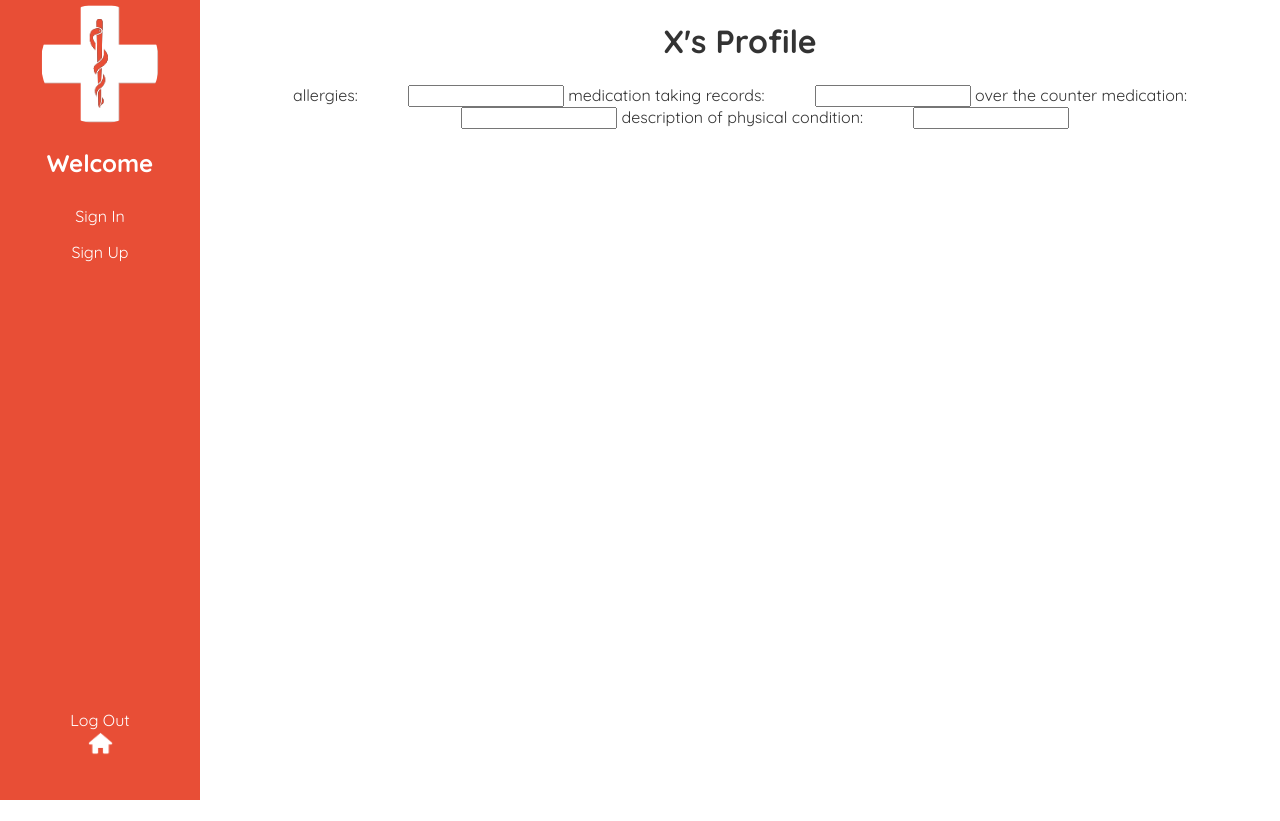
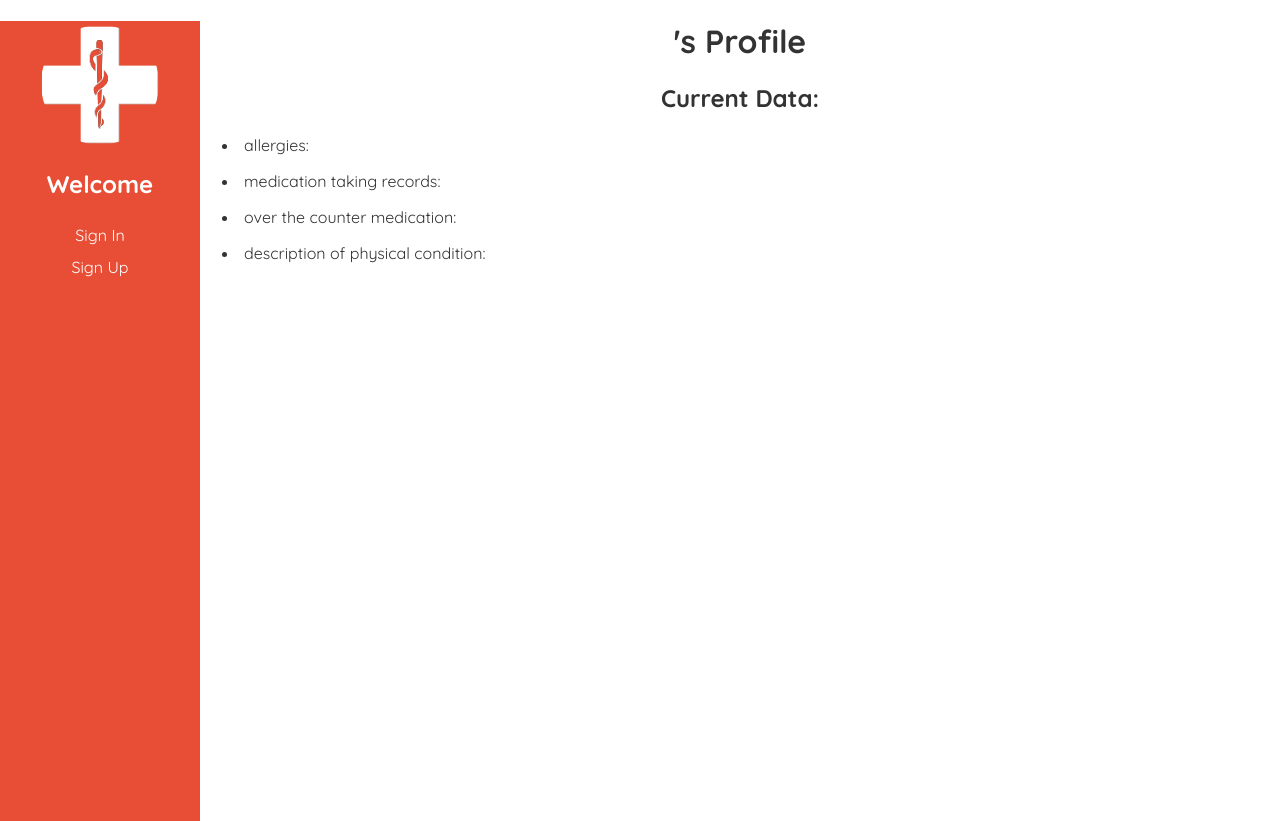
Before and after one commit to Turnbulll/CSCI334-Software-Design-Group-Project, a React (Create React App) app in the folder front-end/react-app/: page /Profile in a window 1280 px wide. Before the commit the page ends 800 px from the top, so only its background shows below. Built offline with nearby package versions, Linux system fonts and the light colour scheme.

Commit message:
getUser Nav bar issue
tytytyty

```diff
--- a/front-end/react-app/src/App.css
+++ b/front-end/react-app/src/App.css
@@ -26,13 +26,13 @@ input {
   height: 100vh;
   background-color: #E84E36;
   float: left;
-  justify-content: space-between;
+
 }
 
 .navBar li a {
   display: block;
   color: white;
-  padding: 8px 16px;
+  padding: 6px 12px;
   text-decoration: none;
 }
 /*more nav bar CSS for profiles*/
@@ -58,14 +58,12 @@ input {
   border-radius: 50%;
 }
 /*house icon*/
-.navBar li img {
+.navBar .house {
   max-width: 25px;
   max-height: 25px;
   align-self:center;
   padding:2px;
 }
-
-
 .home{
   display: inline-grid;
   text-align: center;
@@ -192,6 +190,16 @@ input {
   border: 1px solid rgb(185, 185, 185);
 
 }
+/*Patient Profile Data*/
+.PatientProfile{
+  text-align:left;
+}
+.PatientProfile h1, h2 {
+  text-align:center;
+}
+.PatientProfile li {
+  padding-left:20px;
+}
 
 /* loaded Prescription */
 .loadedPrescription{
--- a/front-end/react-app/src/components/NavBar.js
+++ b/front-end/react-app/src/components/NavBar.js
@@ -6,39 +6,38 @@ import docProfile from '../imgs/docprofile.jpg';
 import pharmProfile from '../imgs/pharmprofile.jpg';
 import styled from 'styled-components';
 import { Link, NavLink } from "react-router-dom";
+import {getUser, setUser} from '../App.js'
 
 /*so the log out button scales with the window height*/
 const Log = styled.li`
+    background-color: #E84E36;
     padding-top: 0vh;
-    @media screen and (min-height: 400px) {
-        padding-top: 15vh;
-    }
     @media screen and (min-height: 450px) {
-        padding-top: 24vh;
+        padding-top: 13vh;
     }
     @media screen and (min-height: 500px) {
-        padding-top: 32vh;
+        padding-top: 20vh;
     }
     @media screen and (min-height: 550px) {
-        padding-top: 38vh;
+        padding-top: 29vh;
     }
     @media screen and (min-height: 650px) {
-        padding-top: 47vh;
+        padding-top: 40vh;
     }
     @media screen and (min-height: 750px) {
+        padding-top: 48vh;
+    }
+    @media screen and (min-height: 850px) {
         padding-top: 54vh;
     }
-    @media screen and (min-height: 850px) {
+    @media screen and (min-height: 1000px) {
         padding-top: 60vh;
     }
-    @media screen and (min-height: 1000px) {
-        padding-top: 66vh;
-    }
     @media screen and (min-height: 1250px) {
-        padding-top: 73vh;
+        padding-top: 67vh;
     }
     @media screen and (min-height: 1500px) {
-        padding-top: 77vh;
+        padding-top: 72vh;
     }
 `;
 
@@ -68,7 +67,6 @@ class NavBar extends React.Component{
         console.log("TEST");
         this.updateState("");
     }
-
     render(){
     return (
         <div>
@@ -80,18 +78,21 @@ class NavBar extends React.Component{
             {/*listens for patient to be logged in */}
             {document.addEventListener("loggedInPatient", () => {
                     this.setState({ userType: "patient" });
+                    this.setState({user: getUser()}); {/*this is the bogus line probably*/}
                     this.updateState("patient")
 		        })}
 
             {/*listens for docotor to be logged in */}
             {document.addEventListener("loggedInDoctor", () => {
                     this.setState({ userType: "doctor" });
+                    this.setState({user: getUser()}); {/*this is the bogus line probably*/}
                     this.updateState("doctor")
 		        })}
 
             {/*listens for pharmacist to be logged in */}
             {document.addEventListener("loggedInPharmacist", () => {
                     this.setState({ userType: "pharmacist" });
+                    this.setState({user: getUser()}); {/*this is the bogus line probably*/}
                     this.updateState("pharmacist")
 		        })}
 
@@ -105,6 +106,7 @@ class NavBar extends React.Component{
                 {/*if usertype null render signin and signup*/}
                 {this.state.userType === "" ? <li><img src={logoTranSmall} alt="logoTranSmall" className="profile"></img></li> : null}
                 {this.state.userType === "" ? <li><h2>Welcome</h2></li> : null}
+
                 {this.state.userType === "" ? <li><Link to="/" >Sign In</Link></li> : null}
                 {this.state.userType === "" ? <li><Link to="/SignUp" >Sign Up</Link></li> : null}
 
@@ -113,7 +115,7 @@ class NavBar extends React.Component{
                     if            A   =    B                {do this}                     else {}*/}
 
                 {this.state.userType === "patient" ? <li><img src={patProfile} alt="patProfile" className="profile"/></li> : null}
-                {this.state.userType === "patient" ? <li><h2>Patient Name</h2></li> : null}
+                {this.state.userType === "patient" ? <li><h2>{this.state.user.name}</h2></li> : null}
 
                 {this.state.userType === "patient" ? <li><Link to="/PatientHome">Home</Link></li> : null}
                 {this.state.userType === "patient" ? <li><Link to="/Profile">Profile</Link></li> : null}
@@ -124,7 +126,8 @@ class NavBar extends React.Component{
                 {/*Doctor Navigation*/}
                 {/*I intend for these logos to turn into the profile pictures of users-just gotta change the source*/}
                 {this.state.userType === "doctor" ? <li><img src={docProfile} alt="docProfile" className="profile"/></li> : null}
-                {this.state.userType === "doctor" ? <li><h2>Doctor Name</h2></li> : null}
+                {this.state.userType === "doctor" ? <li><h2>{this.state.user.name}</h2></li> : null}
+
                 {this.state.userType === "doctor" ? <li><Link to="/DoctorHome" >Home</Link></li> : null}
                 {this.state.userType === "doctor" ? <li><Link to="/DoctorPrescriptions" >Prescriptions</Link></li> : null}
                 {this.state.userType === "doctor" ? <li><Link to="/NewPrescription" >New Prescription</Link></li> : null}
@@ -133,7 +136,7 @@ class NavBar extends React.Component{
                 {/*Pharmacist Navigation*/}
 
                 {this.state.userType === "pharmacist" ? <li><img src={pharmProfile} alt="logoTranSmall" className="profile"/></li> : null}
-                {this.state.userType === "pharmacist" ? <li><h2>Pharmacist Name</h2></li> : null}
+                {this.state.userType === "pharmacist" ? <li><h2>{this.state.user.name}</h2></li> : null}
 
                 {this.state.userType === "pharmacist" ? <li><Link to="/PharmacistHome">Home</Link></li> : null}
                 {this.state.userType === "pharmacist" ? <li><Link to="/ReadScript">Load Prescriptions</Link></li> : null}
@@ -142,7 +145,7 @@ class NavBar extends React.Component{
 
 
                 {/* Common */}
-                {this.state.userType === "" ? <Log onClick={() => this.logout()}><Link to="/">Log Out <br/><img src={homeIcon} alt="homeIcon"/></Link></Log> : null}
+                {this.state.userType !== "" ? <Log onClick={() => this.logout()}><Link to="/">Log Out <br/><img src={homeIcon} alt="homeIcon" className="house"/></Link></Log> : null}
 
 
             </ul>
--- a/front-end/react-app/src/pages/PatientProfile.js
+++ b/front-end/react-app/src/pages/PatientProfile.js
@@ -7,21 +7,22 @@ class PatientProfile extends React.Component {
 }
   render(){
   return (
-    <div className='main'>
-      <h1>X's Profile</h1>
-      {/*format rows and columns so it looks better*/}
-      <div>{this.state.user.name}</div>
+    <div className='PatientProfile'>
+      <h1>{this.state.user.name}'s Profile</h1>
+      <h2>Current Data:</h2>
       <table>
-        <label>allergies:</label>
-        <input type="text" name="user" id="user" />
-        <label> medication taking records:</label>
-        <input type="text" name="user" id="user" />
-        {/*how are we recording different types of medicine? list?*/}
-        <label> over the counter medication:</label>
-        <input type="text" name="user" id="user" />
-        <label> description of physical condition:</label>
-        <input type="text" name="user" id="user" />
-
+        <li>allergies:
+          <p>{this.state.user.userType}</p>
+        </li>
+        <li> medication taking records:
+          <p>{this.state.user.userType}</p>
+        </li>
+        <li> over the counter medication:
+          <p>{this.state.user.userType}</p>
+        </li>
+        <li> description of physical condition:
+          <p>{this.state.user.userType}</p>
+        </li>
       </table>
     </div>
   )
```
